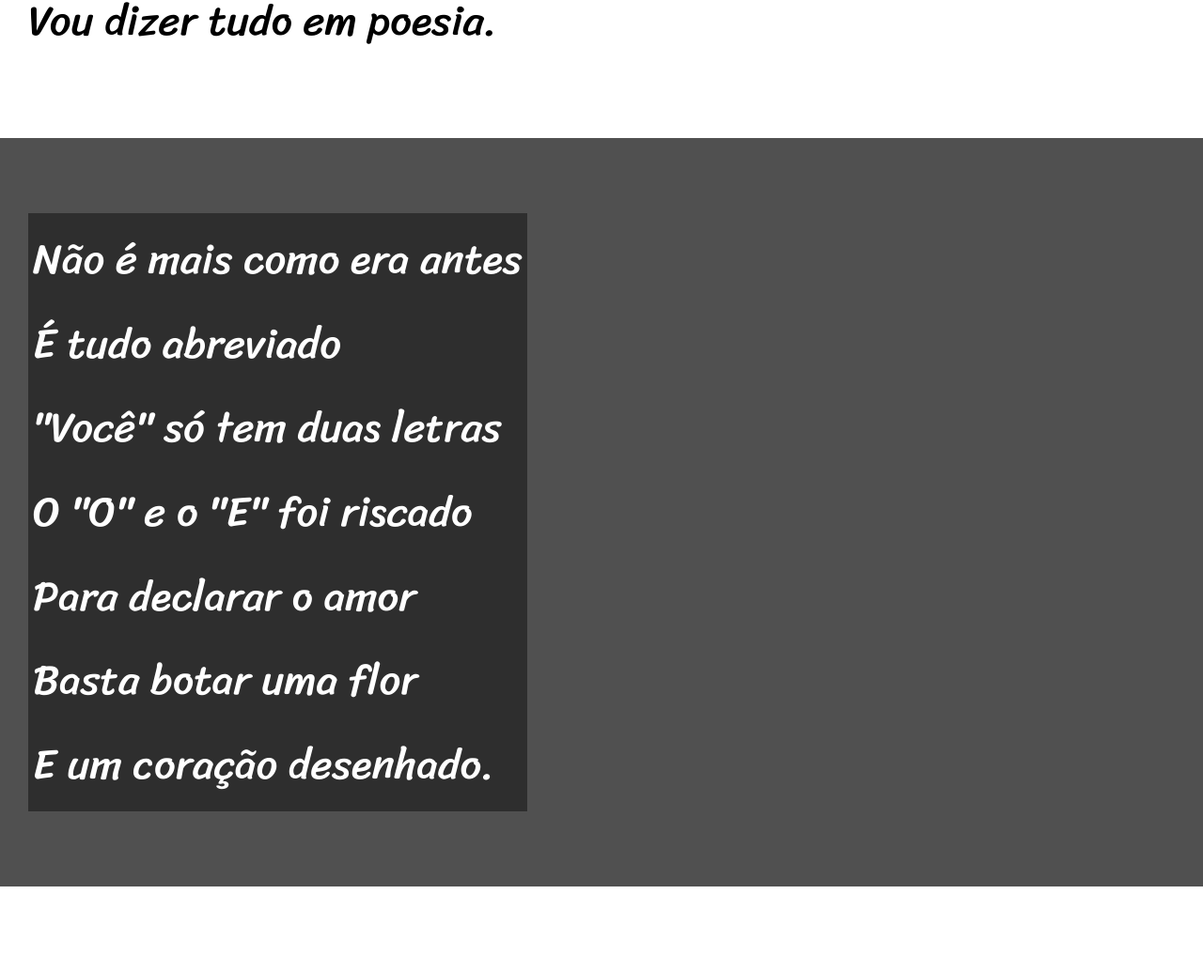
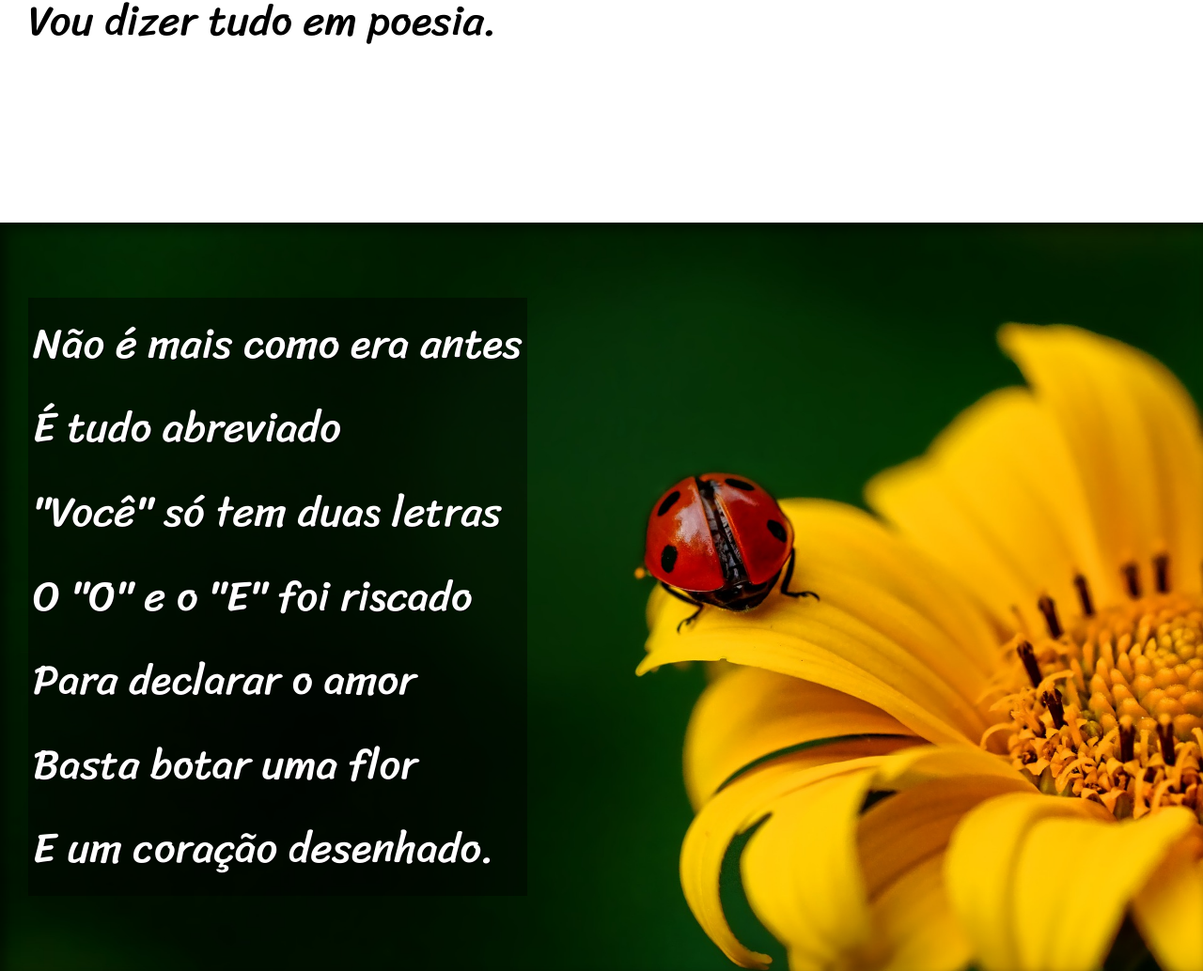
Before and after one commit to MatheusdaPaixao/cordel-moderno, a plain HTML site: page index.html in a window 1280 px wide. Shown: the part 898-1932 px from the top of the page at 94% size. Drawn offline with Linux system fonts and the light colour scheme.

Commit message:
projeto finalizado

```diff
--- a/index.html
+++ b/index.html
@@ -31,7 +31,7 @@
         </p>
     </section>
 
-    <section class="imagem">
+    <section class="imagem" id="img01">
         <p>
             Não é mais como era antes <br>
             É tudo abreviado <br>
@@ -65,7 +65,7 @@
         </p>
     </section>
 
-    <section class="imagem">
+    <section class="imagem" id="img02">
         <p>
             Tenho saudade das cartas <br>
             Escritas com a própria mão <br>
--- a/style.css
+++ b/style.css
@@ -56,19 +56,39 @@ section{
     font-size: 3.5vw;
 }
 
-.normal{
+section > p{
+    padding-bottom: 2em;
+
+}
+
+section.normal{
     background-color: white;
     color: rgb(0, 0, 0);
 }
 
-.imagem{
-    background-color: rgba(0, 0, 0, 0.527);
+section.imagem{
+    background-color: rgba(0, 0, 0, 0.226);
     color: white;
+    box-shadow: inset 6px 6px 13px 0px rgba(0, 0, 0, 0.541);
+    background-size: cover;
+    background-attachment: fixed;
 }
-.imagem > p {
+section.imagem > p {
     display: inline-block;
     padding: 5px;
     background-color: rgba(0, 0, 0, 0.432);
+    text-shadow: 1px 1px 0px black;
+}
+
+section#img01{
+    background-image: url('imagens/background001.jpg');
+    background-position: right center;
+
+}
+
+section#img02{
+    background-image: url('imagens/background002.jpg');
+    background-position: center center;
 }
 footer{
     background-color: black;
```
